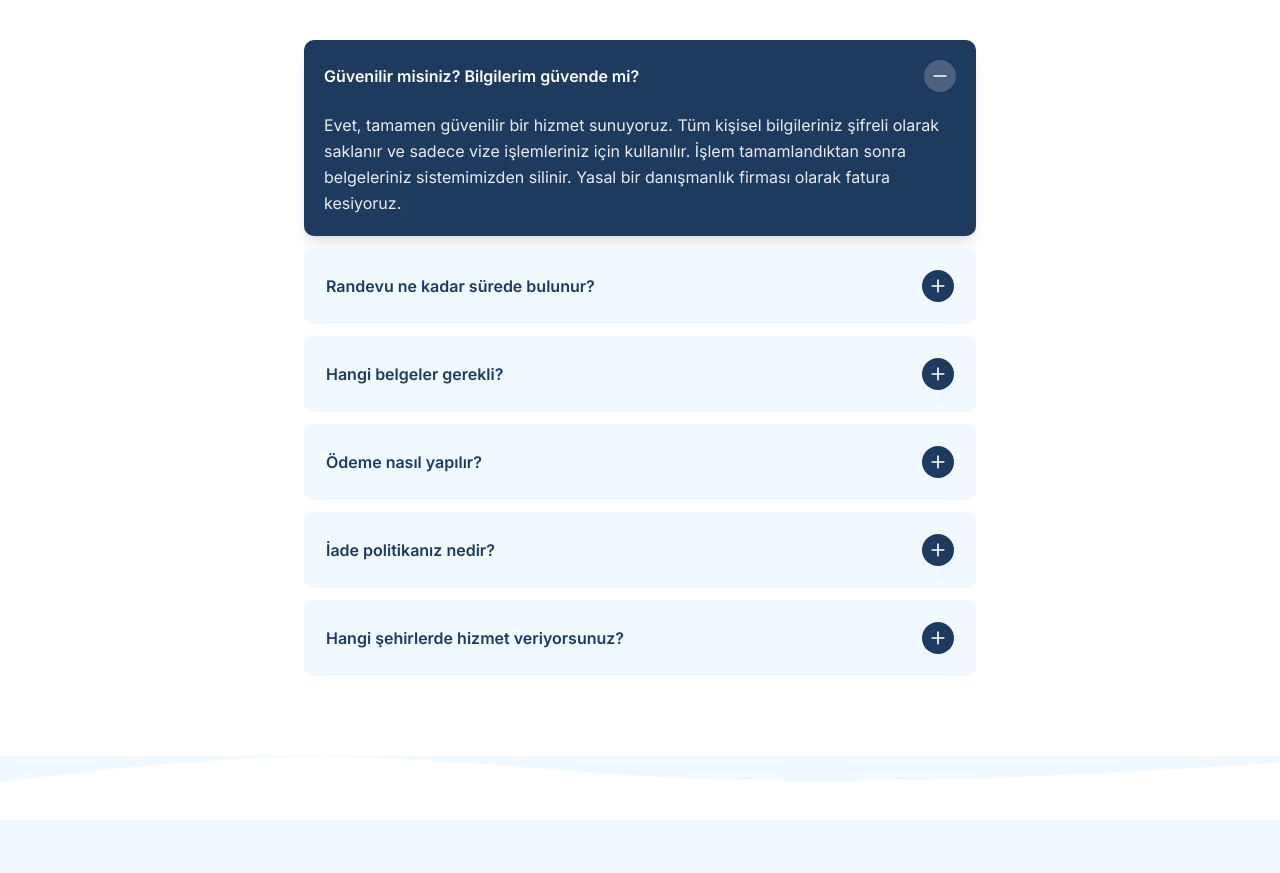
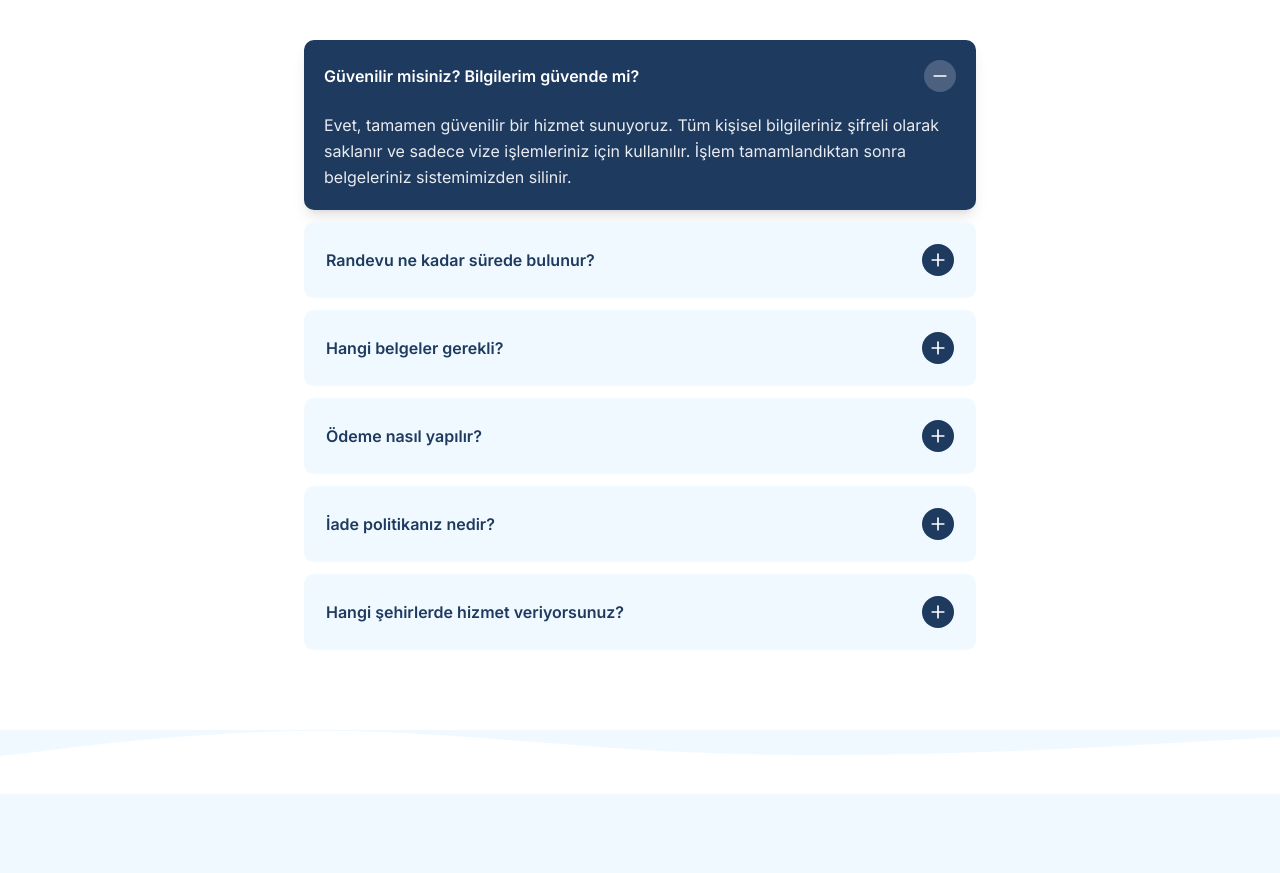
Before and after one commit to ihlamury/vizehizlandirma, a Next.js app: page / in a window 1280 px wide. Shown: the part 2909-3782 px from the top of the page. Built offline with nearby package versions, Linux system fonts and the light colour scheme.

Commit message:
Enhanced the FAQ

```diff
--- a/src/components/faq.tsx
+++ b/src/components/faq.tsx
@@ -8,7 +8,7 @@ const faqs = [
   {
     question: "Güvenilir misiniz? Bilgilerim güvende mi?",
     answer:
-      "Evet, tamamen güvenilir bir hizmet sunuyoruz. Tüm kişisel bilgileriniz şifreli olarak saklanır ve sadece vize işlemleriniz için kullanılır. İşlem tamamlandıktan sonra belgeleriniz sistemimizden silinir. Yasal bir danışmanlık firması olarak fatura kesiyoruz.",
+      "Evet, tamamen güvenilir bir hizmet sunuyoruz. Tüm kişisel bilgileriniz şifreli olarak saklanır ve sadece vize işlemleriniz için kullanılır. İşlem tamamlandıktan sonra belgeleriniz sistemimizden silinir.",
   },
   {
     question: "Randevu ne kadar sürede bulunur?",
```
